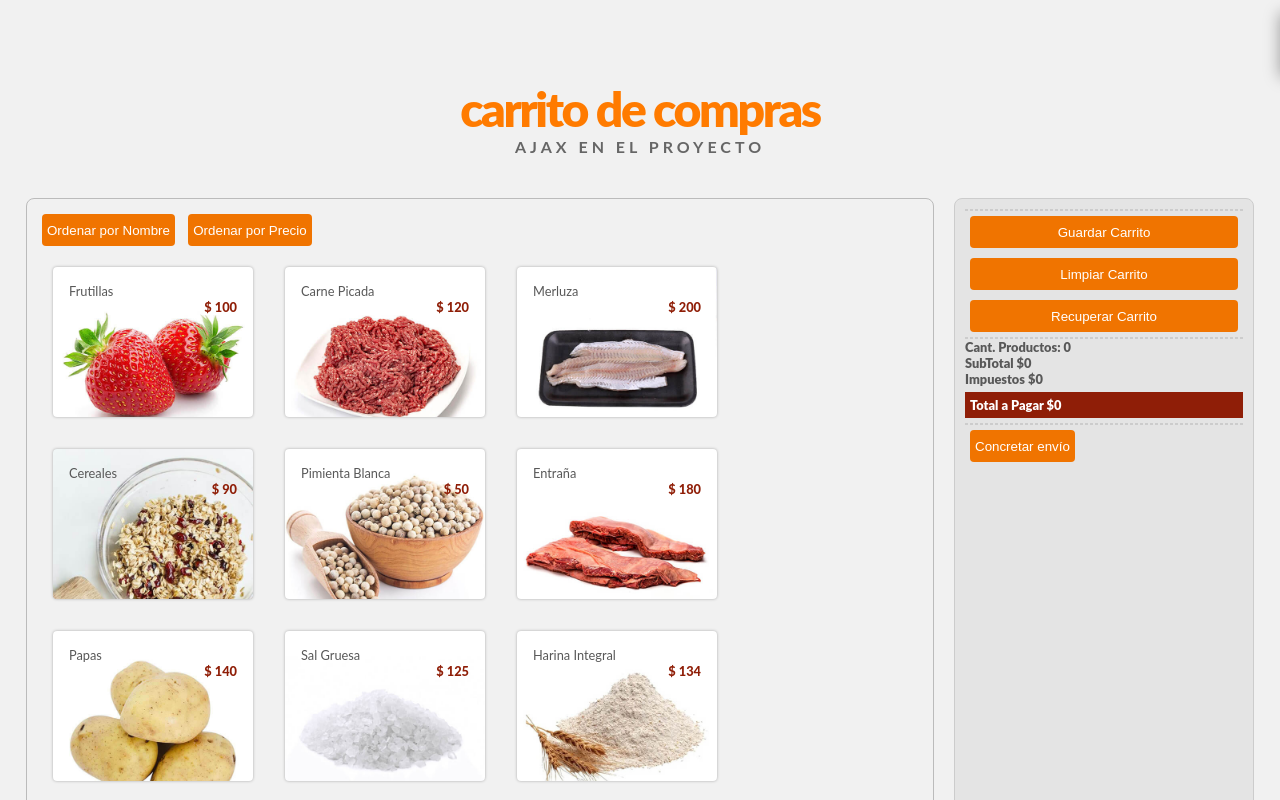
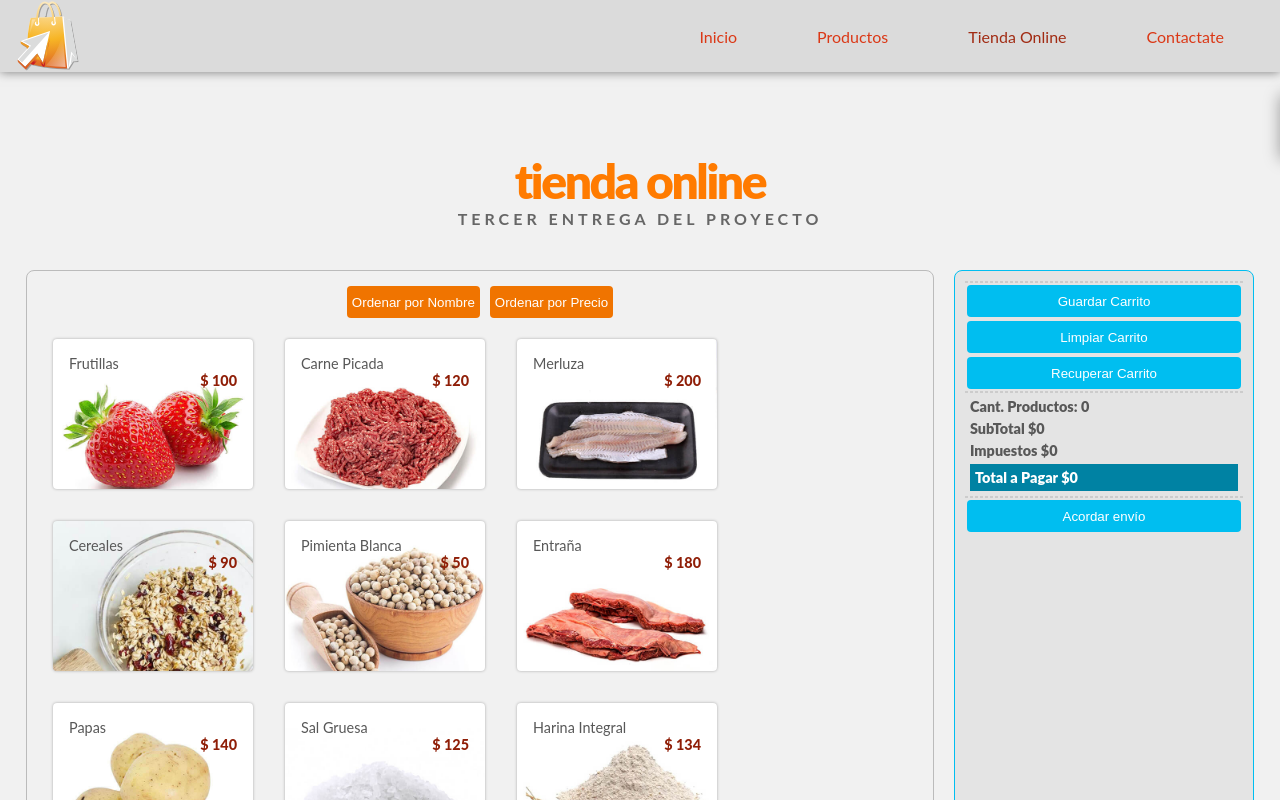
Before and after one commit to in3lue/javaScript-Lab, a plain HTML site: page index.html in a window 1280 px wide. Shown: the top 800 px of the page. Drawn offline with nearby package versions, Linux system fonts and the light colour scheme.

Commit message:
Desafio13 > Tercer Entrega del Proyecto

```diff
--- a/css/components/buttons.css
+++ b/css/components/buttons.css
@@ -2,6 +2,13 @@
     display: flex;
     flex-direction: column;
     flex-wrap: wrap;
+    justify-content: center;
+}
+
+.buttonsAlt {
+    display: flex;
+    flex-direction: row;
+    flex-wrap: nowrap;
     justify-content: center;
 }
 
@@ -24,6 +31,25 @@
     transition: all 0.5s ease-out;
 }
 
+.btnAlt {
+    border: none;
+    height: 2rem;
+    padding: 2px;
+    margin: 2px;
+    color: #fff;
+    border-radius: 0.25rem;
+    text-decoration: none;
+    text-align: center;
+    background-color: #00BEF0;
+    cursor: pointer;
+}
+
+.btnAlt:hover {
+    background-color: #0082A3;
+    text-decoration: none;
+    transition: all 0.5s ease-out;
+}
+
 .btn__label {
     font-weight: 600;
     margin-right: 0.75rem;
--- a/css/components/card.css
+++ b/css/components/card.css
@@ -8,3 +8,11 @@
     flex-wrap: nowrap;
     border-radius: 0.5rem;
 }
+
+.text {
+    font-size: .9rem;
+    color: #666;
+    font-weight: bold;
+    padding: .15rem;
+    margin: .15rem;
+}
--- a/css/components/cart.css
+++ b/css/components/cart.css
@@ -15,7 +15,7 @@
     border: none;
     text-decoration: none;
     text-align: center;
-    border: 1px solid #f07400;
+    border: 1px solid #00BEF0;
     cursor: pointer;
     font-size: 1rem;
     font-weight: 800;
@@ -43,17 +43,18 @@
 
 .checkout {
     font-weight: 900;
+    margin: 5px;
 }
 
 .total {
-    background-color: #8f1e07;
+    background-color: #0082A3;
     color: #FFF;
     padding: 5px;
-    margin: 5px 0;
+    margin: 5px;
 }
 
 #carrito {
-    border: solid 1px #CCC;
+    border: solid 1px #00BEF0;
     background-color: #E4E4E4;
     min-width: 300px;
 }
--- /dev/null
+++ b/css/components/header.css
@@ -0,0 +1,58 @@
+.header {
+    display: flex;
+    flex-direction: row;
+    flex-wrap: nowrap;
+    align-items: center;
+    justify-content: space-between;
+    box-shadow: 0px 0px 10px rgba(0, 0, 0, 0.5);
+    padding: 0 1rem;
+    top: -75px;
+    position: sticky;
+    background-color: #DBDBDB;
+    z-index: 2;
+    position: relative;
+}
+
+.header__logo {
+    max-width: 4rem;
+}
+
+.header__list {
+    list-style: none;
+    display: flex;
+    align-items: center;
+}
+
+.header__item {
+    margin: 0rem 1rem;
+    z-index: 1;
+}
+
+.header__item:hover {
+    display: block;
+}
+
+.header__link {
+    text-align: center;
+    text-decoration: none;
+    display: block;
+    padding: 0.75rem 1rem;
+    margin: 0.5rem;
+    font-size: 1rem;
+    color: #db3816;
+}
+
+.header__link:hover {
+    color: #a12b13;
+}
+
+.selected {
+    text-align: center;
+    text-decoration: none;
+    display: block;
+    padding: 0.75rem 1rem;
+    margin: 0.5rem;
+    font-size: 1rem;
+    color: #a12b13;
+    cursor: default;
+}
--- a/css/components/snackbar.css
+++ b/css/components/snackbar.css
@@ -1,6 +1,6 @@
 #snackbar {
     position: fixed;
-    top: 1vh;
+    top: 90px;
     right: 1rem;
     width: 20rem;
     height: 4rem;
--- a/css/showcase.css
+++ b/css/showcase.css
@@ -10,7 +10,7 @@ body {
     background-repeat: no-repeat;
     background-attachment: fixed;
     background-size: cover;
-    font-size: .8rem;
+    font-size: .9rem;
     font-family: "Lato", sans-serif;
     color: #585858;
     margin: 0px auto;
--- a/index.html
+++ b/index.html
@@ -6,20 +6,41 @@
     <meta http-equiv="X-UA-Compatible" content="IE=edge" />
     <meta name="viewport" content="width=device-width, initial-scale=1.0" />
     <link rel="stylesheet" href="./css/components/mainContain.css" />
+    <link rel="stylesheet" href="./css/components/header.css" />
     <link rel="stylesheet" href="./css/components/cart.css" />
     <link rel="stylesheet" href="./css/components/buttons.css" />
     <link rel="stylesheet" href="./css/components/snackbar.css" />
     <link rel="stylesheet" href="./css/components/card.css" />
     <link rel="stylesheet" href="./css/showcase.css" />
-    <title>Desafio #12 - AJAX en el Proyecto</title>
+    <title>Desafio #13 - Tercer Entrega del Proyecto</title>
 </head>
 
 <body>
-    <h1>Carrito de Compras</h1>
-    <h2>AJAX en el Proyecto</h2>
+    <header class="header">
+        <img src="./img/clickStore.svg" alt="clickStore Logo" class="header__logo" />
+        <nav class="header__menu" aria-roledescription="navMenu">
+            <ul class="header__list">
+                <li class="header__item">
+                    <a href="" class="header__link">Inicio</a>
+                </li>
+                <li class="header__item">
+                    <a href="#" class="header__link">Productos</a>
+                </li>
+                <li class="header__item">
+                    <a href="#" class="header__link  selected">Tienda Online</a>
+                </li>
+                <li class="header__item">
+                    <a href="#" class="header__link">Contactate</a>
+                </li>
+            </ul>
+        </nav>
+    </header>
+    <div class="contain">
+        <h1>tienda online</h1>
+        <h2>Tercer Entrega del Proyecto</h2>
         <div id="wrapper">
             <div id="catalogo">
-            <div id="catalogo_filtros">
+                <div id="catalogo_filtros" class="buttonsAlt">
                     <button id="btn_sortByName" class="btn">Ordenar por Nombre</button>
                     <button id="btn_sortByPrice" class="btn">Ordenar por Precio</button>
                 </div>
@@ -34,20 +55,22 @@
                 </div>
                 <div class="buttons">
                     <hr />
-                <button id="btn_saveCart" class="btn">Guardar Carrito</button>
-                <button id="btn_emptyCart" class="btn">Limpiar Carrito</button>
-                <button id="btn_restoreCart" class="btn">Recuperar Carrito</button>
+                    <button id="btn_saveCart" class="btnAlt">Guardar Carrito</button>
+                    <button id="btn_emptyCart" class="btnAlt">Limpiar Carrito</button>
+                    <button id="btn_restoreCart" class="btnAlt">Recuperar Carrito</button>
                 </div>
                 <div id="order">
                     <hr />
                     <div class="checkout">Cant. Productos: <span id="cantProd">0</span></div>
                     <div class="checkout">SubTotal $<span id="subtotal">0</span></div>
                     <div class="checkout">Impuestos $<span id="impuestos">0</span></div>
-                <div class="checkout total">
-                    Total a Pagar $<span id="totalAPagar">0</span>
+                    <div class="checkout total">Total a Pagar $<span id="totalAPagar">0</span>
                     </div>
                     <hr />
-                <button id="setDelivery" class="btn">Concretar envío</button>
+                    <div class="buttons">
+                        <button id="setDelivery" class="btnAlt">Acordar envío</button>
+
+                    </div>
                 </div>
 
                 <div id="delivery">
@@ -55,23 +78,31 @@
                         <h3>Tu pedido</h3>
                     </div>
                     <div>
-                    Enviar a
+                        <p class="text">Enviar a: </p>
                         <div class="name"></div>
                     </div>
-                <div>Dirección
+                    <div>
+                        <p class="text">Dirección: </p>
                         <div class="street"></div>
                         <div class="suite"></div>
                     </div>
-                <div>Codigo Postal
+                    <div>
+                        <p class="text">Codigo Postal: </p>
                         <div class="zipcode"></div>
                     </div>
-                <button id="backToOrder" class="btn">Volver a mi pedido</button>
+                    <div class="buttonsAlt">
+                        <button id="backToOrder" class="btnAlt">Seguir comprando</button>
+                        <button id="orderOk" class="btnAlt">Comprar</button>
+                    </div>
                 </div>
             </div>
         </div>
         <div id="snackbar">I'm a snackbar!!</div>
+    </div>
+    <!-- </div> -->
     <script src="https://code.jquery.com/jquery-3.6.0.min.js"></script>
     <script type="text/javascript" src="js/components/Catalogo.js"></script>
+    <script type="text/javascript" src="js/components/header.js"></script>
     <script type="text/javascript" src="js/components/Producto.js"></script>
     <script type="text/javascript" src="js/components/CartItem.js"></script>
     <script type="text/javascript" src="js/components/Cart.js"></script>
--- a/js/components/Cart.js
+++ b/js/components/Cart.js
@@ -1,5 +1,5 @@
 class Cart {
-    constructor () {
+    constructor() {
         this.productos = []
         this.productosDiv = document.getElementById('cart_productos')
         this.impuestos = 0.21
@@ -11,7 +11,7 @@ class Cart {
         this.totalAPagar_elem = document.getElementById('totalAPagar')
     }
 
-    addToCart (articulo) {
+    addToCart(articulo) {
         this.producto = articulo
         console.log('-------------------')
 
@@ -36,7 +36,7 @@ class Cart {
                 h: '3rem'
             };
 
-        const $originElem = $('#catalogo_productos div.product[ref="'+  articulo.id + '"]');
+            const $originElem = $('#catalogo_productos div.product[ref="' + articulo.id + '"]');
             const origin = {
                 x: $originElem.position().left,
                 y: $originElem.position().top,
@@ -57,7 +57,7 @@ class Cart {
                 top: target.y,
                 width: target.w,
                 height: target.h
-      }).fadeOut(150, ()=>{
+            }).fadeOut(150, () => {
                 this.render();
             });
 
@@ -66,7 +66,9 @@ class Cart {
 
         } else {
             //1.b (lo tengo en la lista) -> sumo 1 a la prop cantidad
-        art.cantidad++
+            art.cantidad++;
+            this.render();
+
             console.log('sumo 1 a ' + articulo.nombre + ' en el carrito')
             console.log('  -> ', articulo)
         }
@@ -79,7 +81,7 @@ class Cart {
         //-- totales -------
     }
 
-    calcularCosto () {
+    calcularCosto() {
         //calculo
         let subtot = 0
         let impuesto = 0
@@ -104,7 +106,7 @@ class Cart {
         this.totalAPagar_elem.innerText = total
     }
 
-    removeFromCart (articulo) {
+    removeFromCart(articulo) {
         console.log('-------------------')
 
         //busco el indice del prod //-- Array.findIndex
@@ -129,9 +131,9 @@ class Cart {
         this.render()
     }
 
-    checkout (importeRecibido) {}
+    checkout(importeRecibido) {}
 
-    viewCart () {
+    viewCart() {
         console.log(
             'tenés 1x ' + this.producto.nombre + ': $' + this.producto.precio
         )
@@ -143,14 +145,14 @@ class Cart {
 
     // persistencia usando localStorage ////////////
     // guardar
-    saveCart () {
+    saveCart() {
         console.log('-----\n- Guardar carrito')
         localStorage.setItem('carrito', JSON.stringify(carrito.productos))
         showSnackbar('el carrito fue guardado correctamente')
     }
 
     // limpiar
-    emptyCart () {
+    emptyCart() {
         console.log('-----\n- Limpiar carrito')
 
         this.productos = []
@@ -162,8 +164,8 @@ class Cart {
     }
 
     // recuperar
-    restoreCart () {
-      showSnackbar('se recuperará tu carrito')
+    restoreCart() {
+        showSnackbar('se recuperó tu carrito')
         console.log('-----\n- Recuperar carrito')
 
         const productos_recuperados = JSON.parse(localStorage.getItem('carrito'))
@@ -180,7 +182,7 @@ class Cart {
         )
     }
 
-    render () {
+    render() {
         // limpio el div con los productos
         this.productosDiv.innerHTML = ''
 
--- /dev/null
+++ b/js/components/header.js
@@ -0,0 +1,5 @@
+$(document).ready(() => {
+    $('.header').animate({
+        'top': 0
+    })
+})
--- a/js/components/snackbar.js
+++ b/js/components/snackbar.js
@@ -1,6 +1,5 @@
-
 const origin = {
-    'top': '1vh',
+    'top': '90px',
     'right': '1rem',
     'width': '20rem',
     'height': '4rem',
@@ -8,7 +7,7 @@ const origin = {
     'opacity': 1
 };
 
-const showSnackbar = (message)=>{
+const showSnackbar = (message) => {
 
     $("#snackbar")
         .finish()
```
Also changed, not shown: img/9CAE7A78.png (added), img/9CAE7A7B.png (added), img/clickStore.svg (added), img/logo.svg (added). Lines whose indentation alone changed are shown as unchanged.
